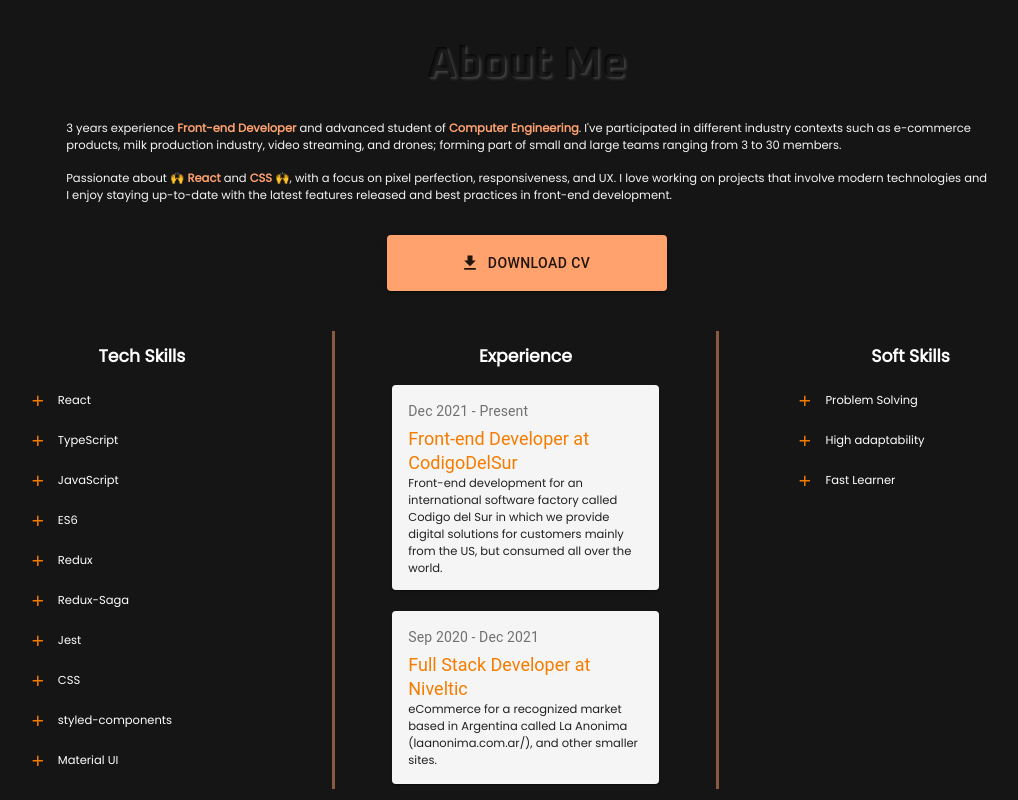
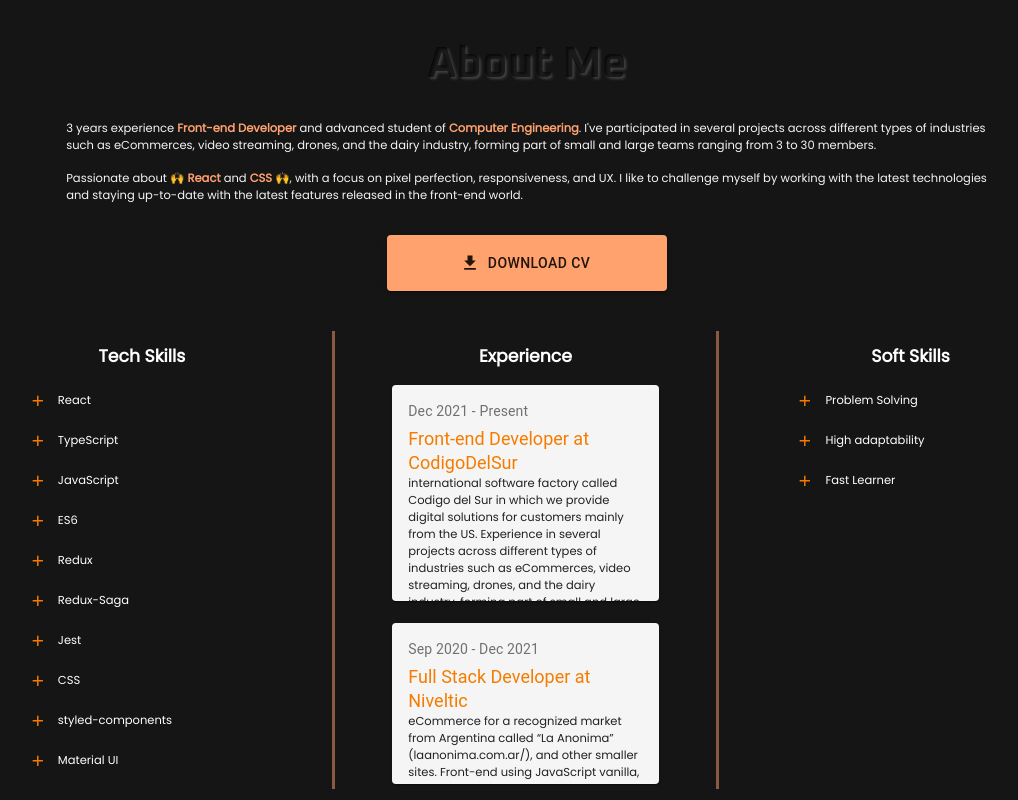
Before and after one commit to em1h/react-portfolio, a React (Vite) app: page / in a window 1280 px wide. Shown: the part 780-1580 px from the top of the page, without its empty margins (113-1131 px from the left). Built offline with nearby package versions, Linux system fonts and the light colour scheme.

Commit message:
CV updated and description details

```diff
--- a/src/components/aboutMe.jsx
+++ b/src/components/aboutMe.jsx
@@ -22,6 +22,7 @@ var skills = [
   "Node.js",
   "Express.js",
   "Sequelize",
+  "PostgreSQL",
   "Algorithms",
   "Data Structures",
 ]
@@ -47,11 +48,11 @@ export default function AboutMe() {
           <div className="about-me-text">
             <div>
               3 years experience <strong>Front-end Developer</strong> and advanced student of <strong>Computer Engineering</strong>.
-              I've participated in different industry contexts such as e-commerce products, milk production industry, video streaming, and drones; forming part of small and large teams ranging from 3 to 30 members.
+              I've participated in several projects across different types of industries such as eCommerces, video streaming, drones, and the dairy industry, forming part of small and large teams ranging from 3 to 30 members.
             </div>
             <div>
               Passionate about 🙌 <strong>React</strong> and <strong>CSS</strong> 🙌, with a focus on pixel perfection, responsiveness, and UX.
-              I love working on projects that involve modern technologies and I enjoy staying up-to-date with the latest features released and best practices in front-end development.
+              I like to challenge myself by working with the latest technologies and staying up-to-date with the latest features released in the front-end world.
             </div>
           </div>
         </div>
@@ -79,12 +80,12 @@ export default function AboutMe() {
             <WorkCard
               duration="Dec 2021 - Present"
               title="Front-end Developer at CodigoDelSur"
-              description="Front-end development for an international software factory called Codigo del Sur in which we provide digital solutions for customers mainly from the US, but consumed all over the world."
+              description="international software factory called Codigo del Sur in which we provide digital solutions for customers mainly from the US. Experience in several projects across different types of industries such as eCommerces, video streaming, drones, and the dairy industry, forming part of small and large teams ranging from 3 to 30 members."
             />
             <WorkCard
               duration="Sep 2020 - Dec 2021"
               title="Full Stack Developer at Niveltic"
-              description="eCommerce for a recognized market based in Argentina called La Anonima (laanonima.com.ar/), and other smaller sites."
+              description="eCommerce for a recognized market from Argentina called “La Anonima” (laanonima.com.ar/), and other smaller sites. Front-end using JavaScript vanilla, jQuery and CSS."
             />
           </div>
         </div>
```
Also changed, not shown: 1 other file (tests, documents, lock files or other folders).
